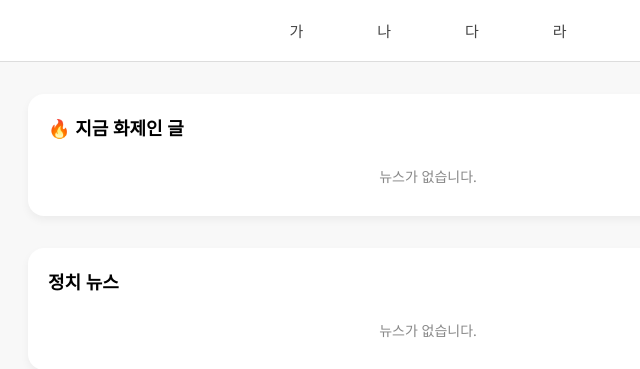
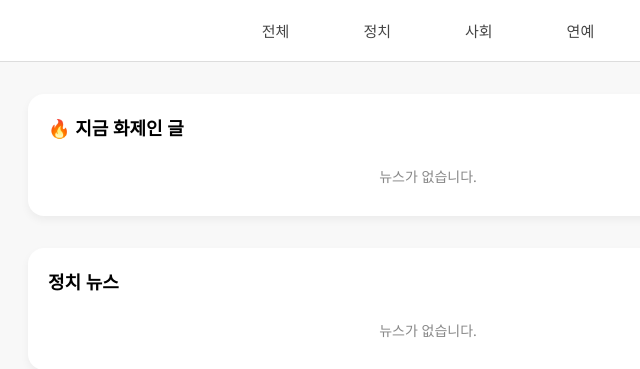
Before and after one commit to ChoiYoungHan/CloudProject, a Flask app: template main_portal/templates/index.html in a window 1280 px wide. Shown: the part 69-438 px from the top of the page, without its empty margins (212-852 px from the left). Run offline with Flask 3, Linux system fonts and the light colour scheme; the template is opened without the code that fills it, so the values that code supplies are empty.

Commit message:
html 수정

```diff
--- a/category_server/society/templates/category_society.html
+++ b/category_server/society/templates/category_society.html
@@ -65,7 +65,7 @@
     const bodyText = document.body.innerText || '';
 
     // 오류 텍스트가 명확하게 나타난 경우만 감지 (너무 광범위하지 않게)
-    const isServerError = bodyText.includes('502 Bad Gateway') || bodyText.includes('504 Gateway Timeout');
+    const isServerError = bodyText.includes('502 Bad Gateway') || bodyText.includes('504 Gateway Timeout') || bodyText.includes('503 Service Temporarily Unavailable');
 
     if (isServerError) {
       document.body.innerHTML = `
--- a/main_portal/templates/index.html
+++ b/main_portal/templates/index.html
@@ -18,10 +18,10 @@
 
 <!-- 탭 바 -->
 <div class="category-tabs">
-  <button onclick="location.href='/all'">가</button>
-  <button onclick="location.href='/category/politics'">나</button>
-  <button onclick="location.href='/category/society'">다</button>
-  <button onclick="location.href='/category/entertainment'">라</button>
+  <button onclick="location.href='/all'">전체</button>
+  <button onclick="location.href='/category/politics'">정치</button>
+  <button onclick="location.href='/category/society'">사회</button>
+  <button onclick="location.href='/category/entertainment'">연예</button>
 </div>
 
 <!-- 뉴스 카드 -->
```
